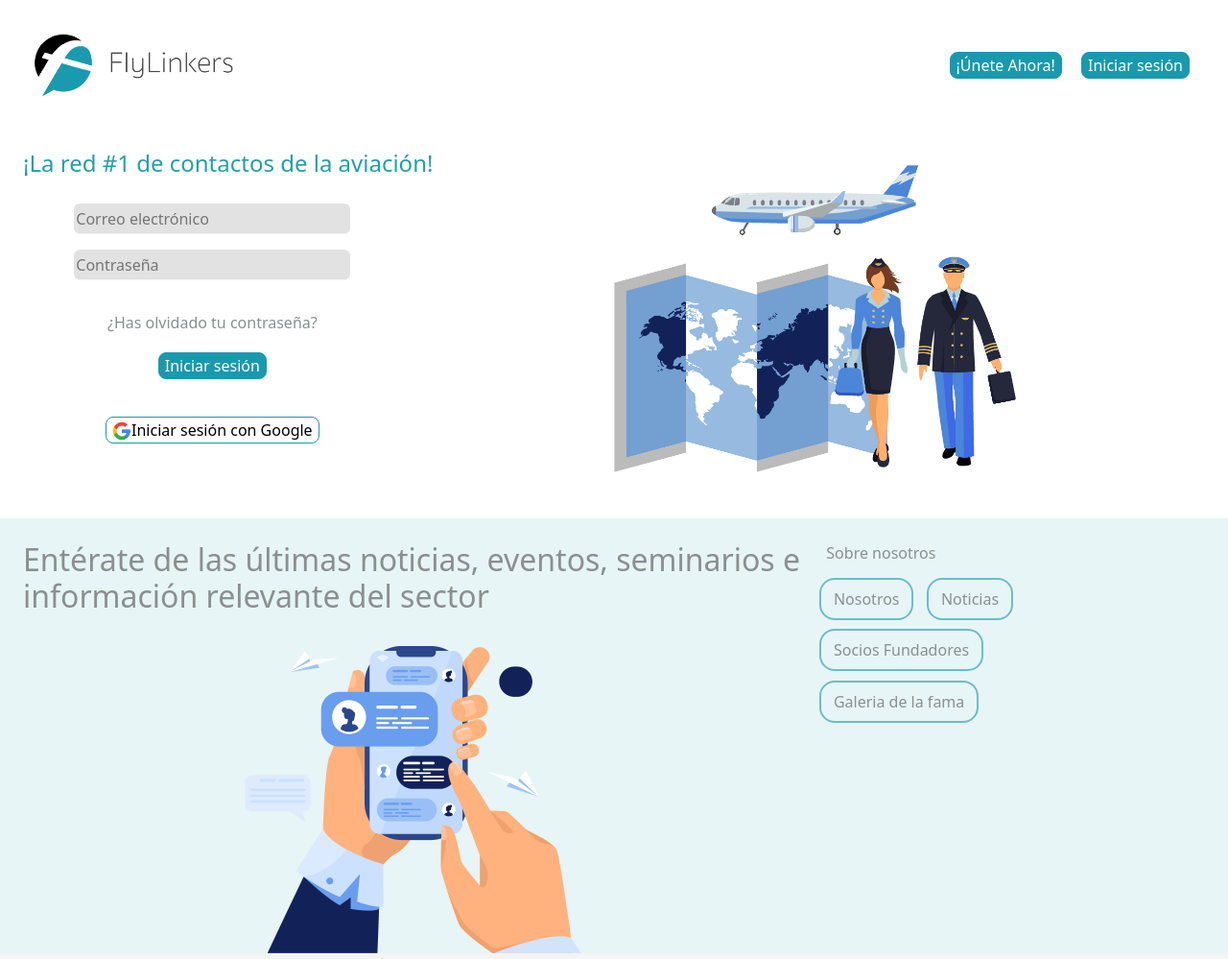
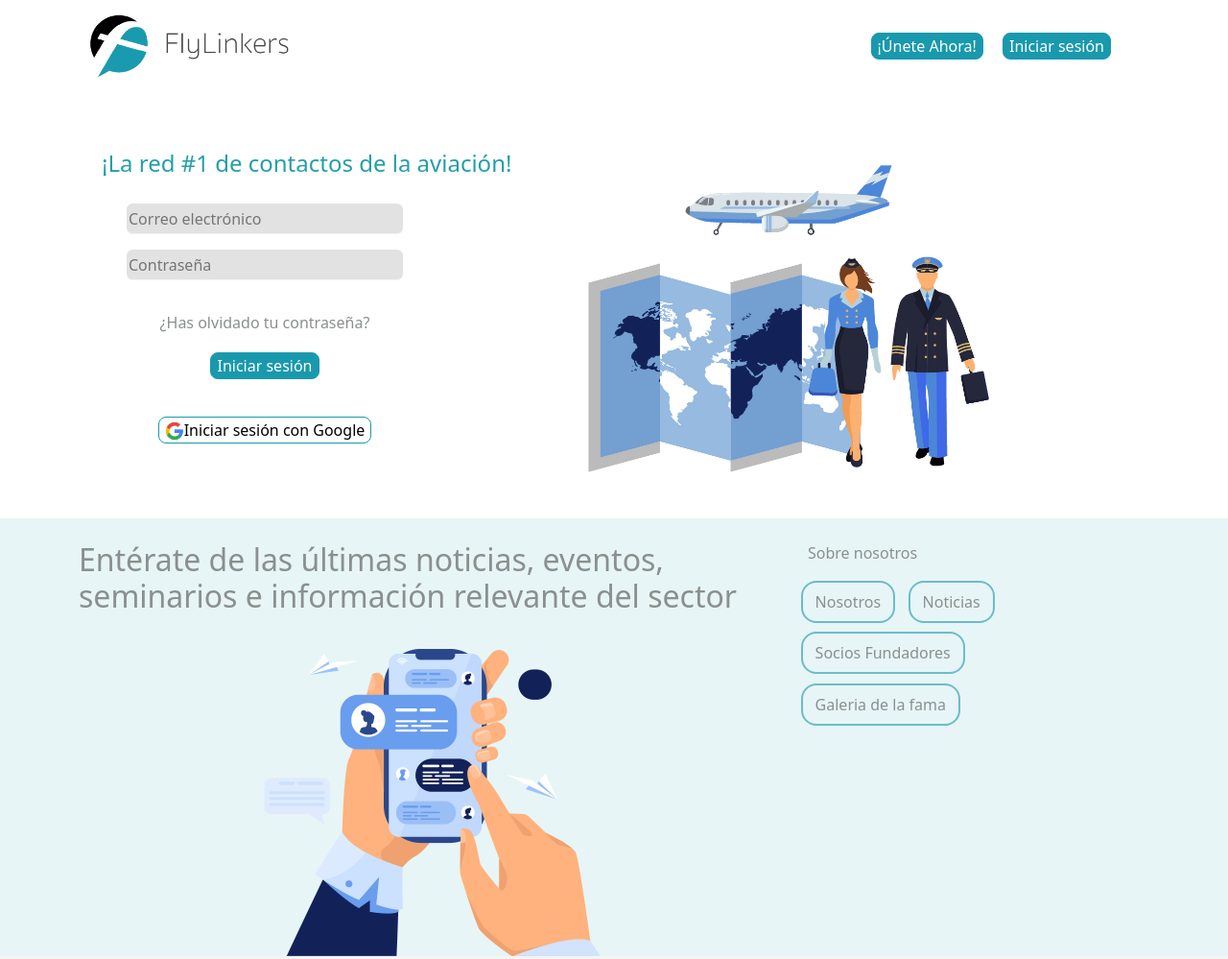
Before and after one commit to Omar-Lamprea/FlyLinkers-Login, a website: page docs/index.html in a window 1280 px wide. Shown: the top 999 px of the page at 96% size. Drawn offline with Linux system fonts and the light colour scheme.

Commit message:
container lg

```diff
--- a/docs/index.html
+++ b/docs/index.html
@@ -13,6 +13,7 @@
 
     <body>
         <header class="container-fluid justify-content-center header pt-2">
+            <div class="container">
                 <div class="row header-desktop">
                     <div class="logo col d-flex justify-content-center align-items-center">
                         <img src="../img/Recurso 1-8.png" alt="logo img" height="80">
@@ -25,7 +26,9 @@
                         <button type="submit" name="send">Iniciar sesión</button>
                     </div>
                 </div>
+            </div>
         </header>
+        <div class="container">
             <section class="homepage">
                 <div class="container-fluid p-4 pb-0">
                     <p>¡La red #1 de contactos de la aviación!</p>
@@ -59,8 +62,10 @@
                     </div>
                 </div>
             </section>
+        </div>
         <section class="information pt-4 mt-4">
             <div class="container-fluid px-4">
+                <div class="container">
                     <div class="row">
                         <div class="col-12 col-md-8">
                              <h2>Entérate de las últimas noticias, eventos, seminarios e información relevante del sector</h2>
@@ -83,6 +88,7 @@
                         <div class="col-12 col-md-8">
                             <div class="container-image text-center mt-4">
                                 <img src="./img/Recurso 3-8.png" alt="pilots img" height="200">
+                            </div>
                         </div>
                     </div>
                 </div>
--- a/src/sass/style.scss
+++ b/src/sass/style.scss
@@ -148,7 +148,9 @@ footer{
     .information{
         background-color: #e7f5f6;
     }
-
+    .information h2{
+        min-height: 5rem;
+    }
     .information button{
         font-weight: 500;
         border: 2px solid #6cbcc9;
```
Also changed, not shown: docs/about.html (+2 -0 lines), src/index.html (+4 -0 lines), src/partials/header.html (+2 -0 lines), docs/css/style.css. Lines whose indentation alone changed are shown as unchanged.
